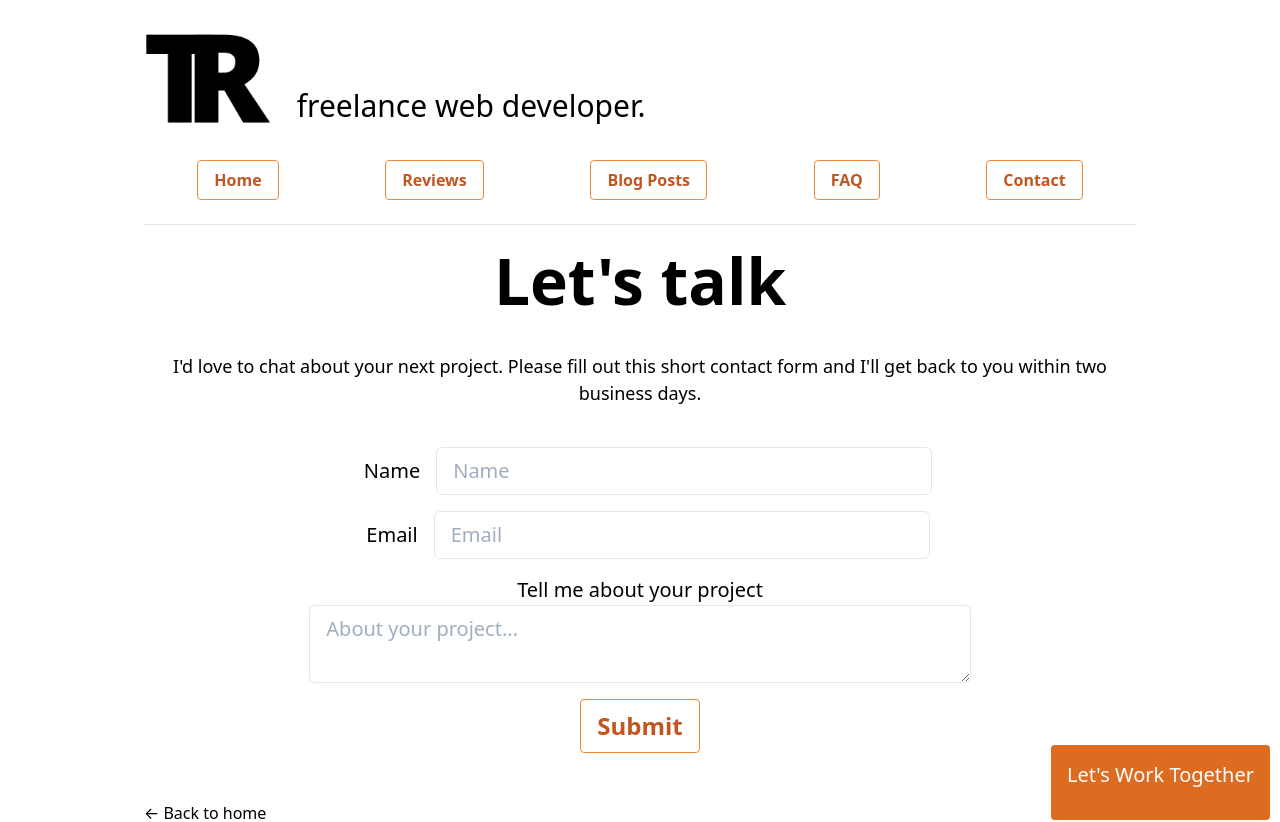
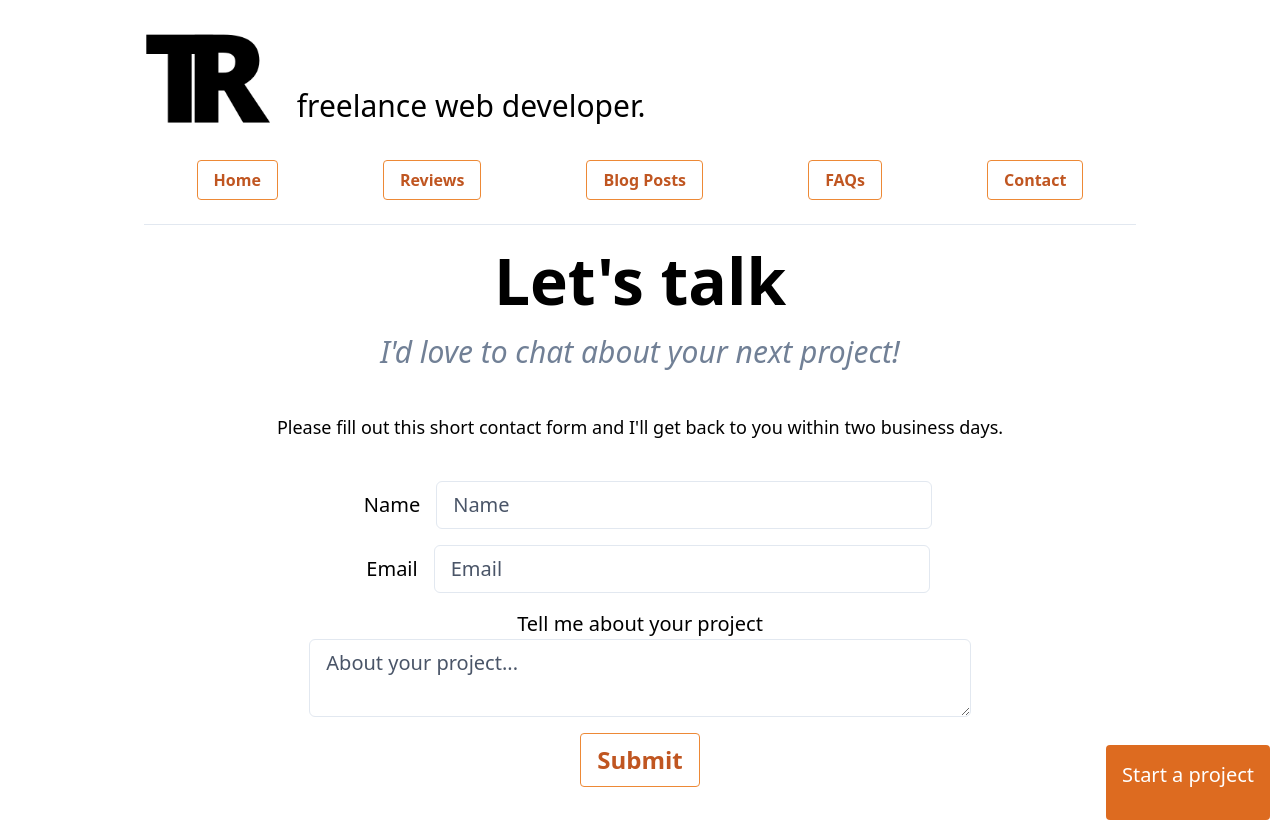
Before and after one commit to tpage99/trpage-dev-portfolio, a Next.js app: page /contact in a window 1280 px wide. Shown: the top 822 px of the page. Built offline with nearby package versions, Linux system fonts and the light colour scheme.

Commit message:
new layout who dis

```diff
--- a/components/accomplishments.js
+++ b/components/accomplishments.js
@@ -3,7 +3,25 @@ import Link from 'next/link'
 export default function Accomplishments() {
   return (
     <section className="items-center border-b border-gray-300 mb-4 pb-4">
-      <h2 className="text-3xl md:text-5xl font-bold text-center">freelancing accomplishments</h2>
+      <article>
+      <h2 className="text-center text-3xl md:text-5xl font-bold pt-8 mb-0 pb-0">Getting started selling on Shopify is <em>easy</em>.</h2>
+      <h3 className="text-xl md:text-3xl text-center font-light italic pb-4 text-gray-600">Finding an experienced developer you can trust to help you customize your store and reach more customers? Not so much.</h3>
+      </article>
+      <article className="md:grid md:grid-cols-3 md:auto-cols-fr my-8 py-8">
+        <div>
+          <img
+                src="/images/taylor-photo.jpg"
+                className="h-36 md:h-64 w-auto mb-0 pb-0 px-4"
+                style={{borderRadius: `2rem`}}
+                alt="taylor sitting in a chair"
+              />
+        </div>
+        <div className="md:col-span-2 text-center rounded-xl shadow-xl mt-6 md:mt-0 px-4 py-6 bg-gray-700 flex items-center">
+          <h3 className="text-2xl md:text-4xl text-center m-0 p-0 font-bold text-white">
+              Hi, I'm TR (Taylor)! And I build websites that sell.
+            </h3>
+        </div>
+      </article>
       <div className="text-center">
         <article className="mt-8 p-6 text-center">
           <Link href="https://experts.shopify.com/the-pages-media">
--- a/components/blogPromo.js
+++ b/components/blogPromo.js
@@ -2,13 +2,14 @@ import Link from 'next/link'
 
 export default function BlogPromo() {
   return (
-    <section className="items-center border-t border-gray-300 my-8 py-8">
-      <h2 className="text-3xl md:text-5xl font-bold text-center">I try to write about interesting things</h2>
-      <article className="text-center my-2 py-12">
-      <Link href="/posts">
-        <a className="btn-outline text-2xl no-underline">Blog Posts →</a>
-      </Link>
-      </article>
+    <section className="text-center rounded-xl shadow-xl m-4 p-2 bg-gray-700">
+      <h2 className="text-5xl font-bold text-white">Blog</h2>
+      <p className="text-xl text-white p-4">Helpful tips and ideas for merchants, including web development, best practices for you and your Shopify store, previous projects, and break down things that are going well with other stores. </p>
+      <div style={{ maxWidth: `fit-content` }} className="text-center mx-auto py-10 hover:font-bold">
+        <Link href="/posts">
+          <a className="bg-orange-600 text-white text-xl p-4 rounded">Blog Posts →</a>
+        </Link>
+      </div>
     </section>
   )
 }
--- a/components/contact-button.js
+++ b/components/contact-button.js
@@ -7,7 +7,7 @@ export default function ContactButton() {
       <div style={{position: `fixed`, bottom: `10px`, right: `10px`}} className="sticky-btn">
         <Link href="/contact">
           <a className="contact-btn">
-            Let's Work Together
+            Start a project
           </a>
         </Link>
       </div>
--- a/components/nav.js
+++ b/components/nav.js
@@ -4,7 +4,7 @@ const links = [
   { href: '/', label: 'Home' },
   { href: '/#reviews', label: 'Reviews' },
   { href: '/posts', label: 'Blog Posts' },
-  { href: '/faq', label: 'FAQ' },
+  { href: '/faq', label: 'FAQs' },
   { href: '/contact', label: 'Contact' }
 ]
 
--- a/pages/contact.js
+++ b/pages/contact.js
@@ -68,7 +68,8 @@ const Contact = () => {
       </Head>
       <main>
         <h1 className="text-6xl text-center font-bold">Let's talk</h1>
-        <p className="text-center text-lg p-6">I'd love to chat about your next project. Please fill out this short contact form and I'll get back to you within two business days.</p>
+        <p className="text-center text-xl md:text-3xl font-light italic pb-4 text-gray-600">I'd love to chat about your next project!</p>
+        <p className="text-center text-lg p-6"> Please fill out this short contact form and I'll get back to you within two business days.</p>
       <form onSubmit={handleOnSubmit} action="/success">
       <div className="text-center my-4">
       <label htmlFor="name" className="px-4 text-xl">Name</label>
@@ -79,7 +80,7 @@ const Contact = () => {
           required
           value={inputs.name}
           placeholder="Name"
-        className="focus:border-light-blue-500 focus:ring-1 focus:ring-light-blue-500 focus:outline-none w-full md:w-6/12 text-xl text-black placeholder-gray-500 border border-gray-300 rounded-md py-2 pl-4"/>
+        className="focus:border-light-blue-500 focus:ring-1 focus:ring-light-blue-500 focus:outline-none w-full md:w-6/12 text-xl text-black placeholder-gray-700 border border-gray-300 rounded-md py-2 pl-4"/>
       </div>
       <div className="text-center my-4">
       <label htmlFor="email" className="px-4 text-xl">Email</label>
@@ -90,7 +91,7 @@ const Contact = () => {
           required
           value={inputs.email}
           placeholder="Email"
-          className="focus:border-light-blue-500 focus:ring-1 focus:ring-light-blue-500 focus:outline-none w-full md:w-6/12 text-xl text-black placeholder-gray-500 border border-gray-300 rounded-md py-2 pl-4"/>
+          className="focus:border-light-blue-500 focus:ring-1 focus:ring-light-blue-500 focus:outline-none w-full md:w-6/12 text-xl text-black placeholder-gray-700 border border-gray-300 rounded-md py-2 pl-4"/>
       </div>
       <div className="my-4">
         <label htmlFor="message" className="px-4 text-xl block text-center">Tell me about your project</label>
@@ -100,7 +101,7 @@ const Contact = () => {
           required
           value={inputs.message}
           placeholder="About your project..."
-          className="focus:border-light-blue-500 focus:ring-1 focus:ring-light-blue-500 focus:outline-none w-full md:w-8/12 text-xl text-black placeholder-gray-500 border border-gray-300 rounded-md py-2 pl-4 block m-auto"/>
+          className="focus:border-light-blue-500 focus:ring-1 focus:ring-light-blue-500 focus:outline-none w-full md:w-8/12 text-xl text-black placeholder-gray-700 border border-gray-300 rounded-md py-2 pl-4 block m-auto"/>
         </div>
         <div className="text-center my-4">
         <button type="submit" disabled={status.submitting} className="btn-outline text-2xl no-underline">
--- a/pages/index.js
+++ b/pages/index.js
@@ -22,34 +22,17 @@ export default function Home() {
       <Head>
         <title>{siteTitle}</title>
       </Head>
-      <section className="md:grid md:grid-cols-3 md:auto-cols-fr mb-4">
-      <div className="">
-      <img
-            src="/images/taylor-photo.jpg"
-            className="h-36 md:h-64 w-auto mb-0 pb-0 px-4"
-            style={{borderRadius: `2.75rem`}}
-            alt="taylor sitting in a chair"
-          />
-      </div>
-      <div className="md:col-span-2">
-      <h2 className="m-0 p-0 text-3xl md:text-6xl text-center md:text-left font-bold">
-          Hi, I'm TR (Taylor)!
-        </h2>
-        <h3 className="text-2xl md:text-4xl text-center md:text-left m-0 p-0 font-bold">I build websites that sell.</h3>
-      </div>
-      </section>
-
+      <Accomplishments/>
         <section className="prose prose-xl md:prose-2xl border-b border-gray-300 mb-4 pb-4">
 
         <p>I'm a freelance web developer and <Link href="/posts/what-is-a-shopify-partner"><a className="go-link">Shopify Partner</a></Link> living in the Springfield, MO USA area (CST or UTC−06:00 timezone). I help store owners get online. Whether it's building a brand new Shopify store to bring your brick and mortar store or new idea online, or just updating an existing site to the year {new Date().getFullYear()}, I can help. My goal is to teach and support in addition to providing code that works consistently and provides you a platform to sell your products or services online.</p>
 
         <p>In addition to building custom Shopify sites, I have an affinity for the <a href="https://jamstack.org/what-is-jamstack/" className="go-link">Jamstack</a>, a set of technologies used to build websites in a way that boasts enhanced security, flexibility, and speed over traditional websites. I'm also a big advocate of learning about and finding ways to implement accessibility to web development.</p>
 
-        <p>Feel free to check out some of my work below. If you have any questions or think I could be helpful in your next project, please reach to out me through my email at <a href="mailto:taylor@thepagesmedia.com" className="go-link">taylor@thepagesmedia.com</a>, one of the <a href="https://www.trpage.dev" className="go-link">social links above</a>, or complete a <Link href="/contact"><a className="go-link">short contact form</a></Link>.</p>
+        <p>Feel free to check out some of my work below. If you have any questions or think I could be helpful in your next project, please reach to out me through my email at <a href="mailto:taylor@thepagesmedia.com" className="go-link">taylor@thepagesmedia.com</a> or complete a <Link href="/contact"><a className="go-link">short contact form</a></Link>.</p>
       </section>
-      <Accomplishments/>
+      <BlogPromo/>
       <Featured/>
-      <BlogPromo/>
       <Reviews/>
     </Layout>
   );
--- a/styles/index.css
+++ b/styles/index.css
@@ -35,7 +35,7 @@ a.go-link {
   border-radius: 2rem;
 }
 
-img.feature-img:hover {
+img.feature-img:hover, .grow-btn:hover {
   @apply transition ease-in-out duration-700 transform scale-105 shadow-2xl;
 }
 
```
Also changed, not shown: pages/faq.js (+8 -3 lines).
